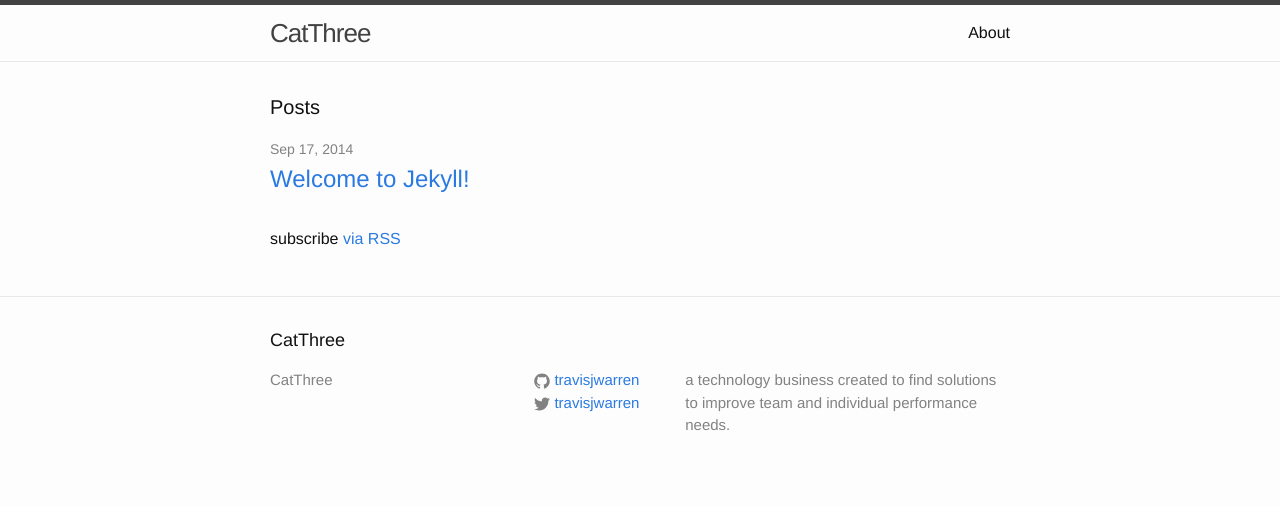
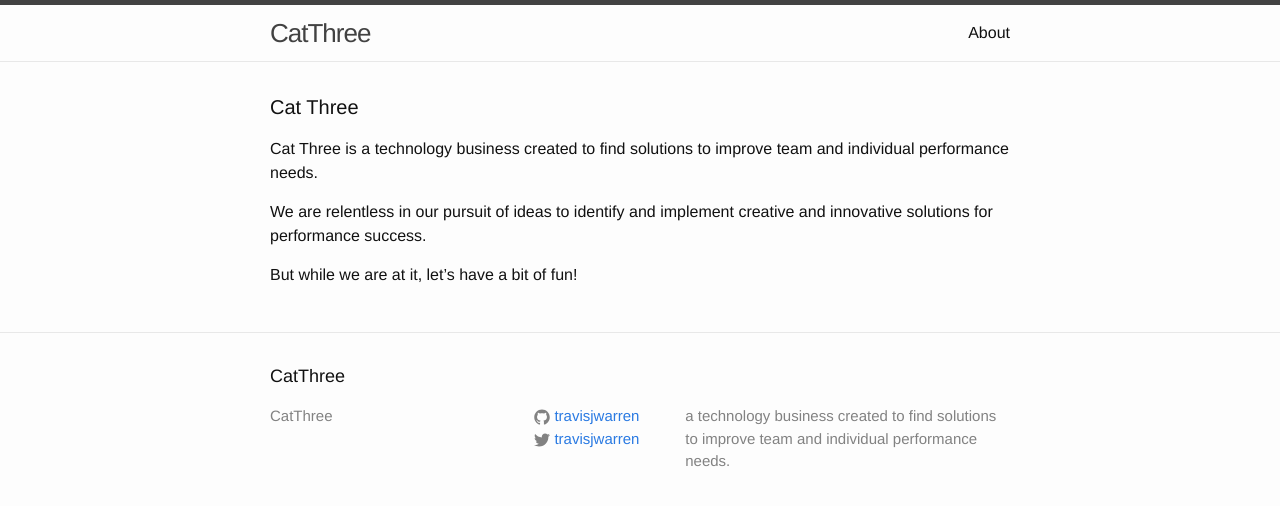
Before and after one commit to travisjwarren/travisjwarren.github.io, a Jekyll site: the page built from index.html, in a window 1280 px wide. Shown: the top 506 px of the page. Built offline with Jekyll 4.4.1, drawn with Linux system fonts in a browser that asks for light colours.

Commit message:
Update index.html

```diff
--- a/index.html
+++ b/index.html
@@ -4,20 +4,16 @@
 
 <div class="home">
 
-  <h1 class="page-heading">Posts</h1>
+  <h1 class="page-heading">Cat Three</h1>
 
-  <ul class="post-list">
-    {% for post in site.posts %}
-      <li>
-        <span class="post-meta">{{ post.date | date: "%b %-d, %Y" }}</span>
-
-        <h2>
-          <a class="post-link" href="{{ post.url | prepend: site.baseurl }}">{{ post.title }}</a>
-        </h2>
-      </li>
-    {% endfor %}
-  </ul>
-
-  <p class="rss-subscribe">subscribe <a href="{{ "/feed.xml" | prepend: site.baseurl }}">via RSS</a></p>
+  <p>
+    Cat Three is a technology business created to find solutions to improve team and individual performance needs.
+  </p>
+  <p>
+    We are relentless in our pursuit of ideas to identify and implement creative and innovative solutions for performance success.
+  </p>
+  <p>
+    But while we are at it, let’s have a bit of fun!
+  </p>
 
 </div>
```
